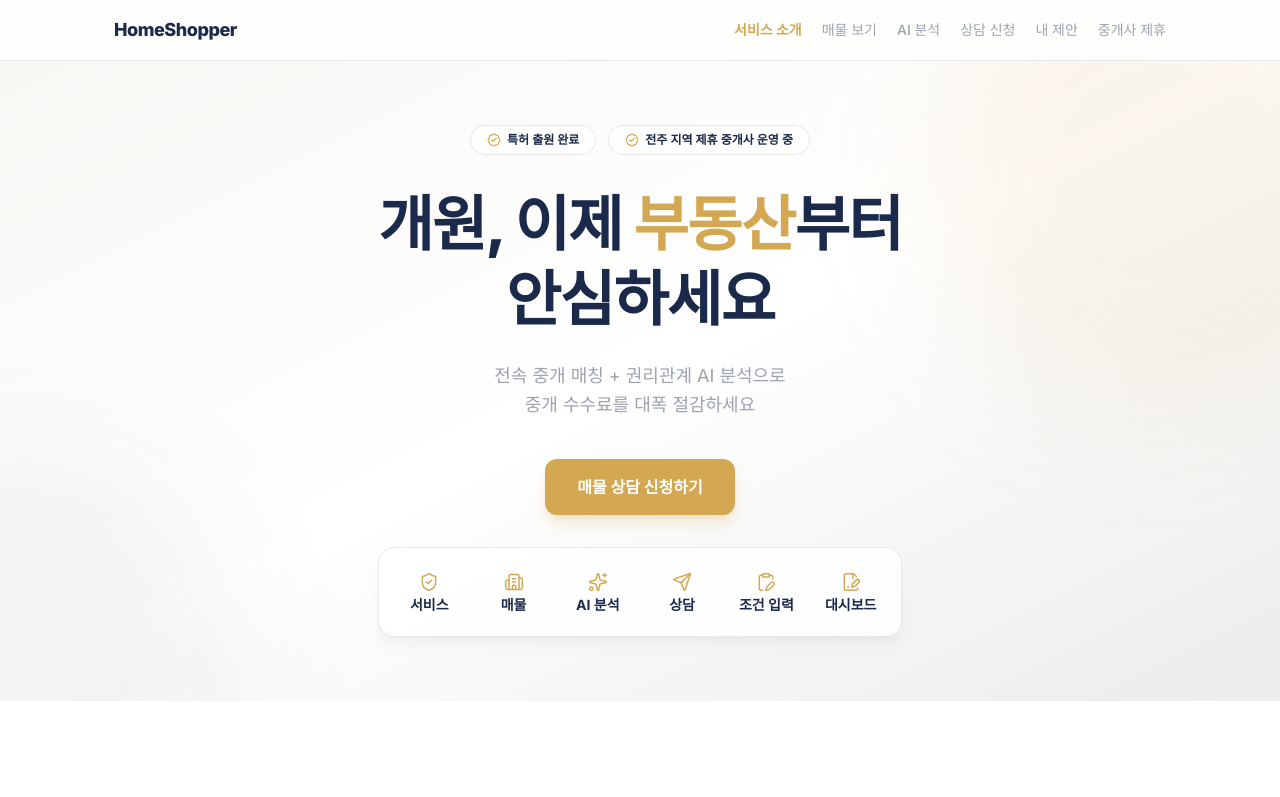
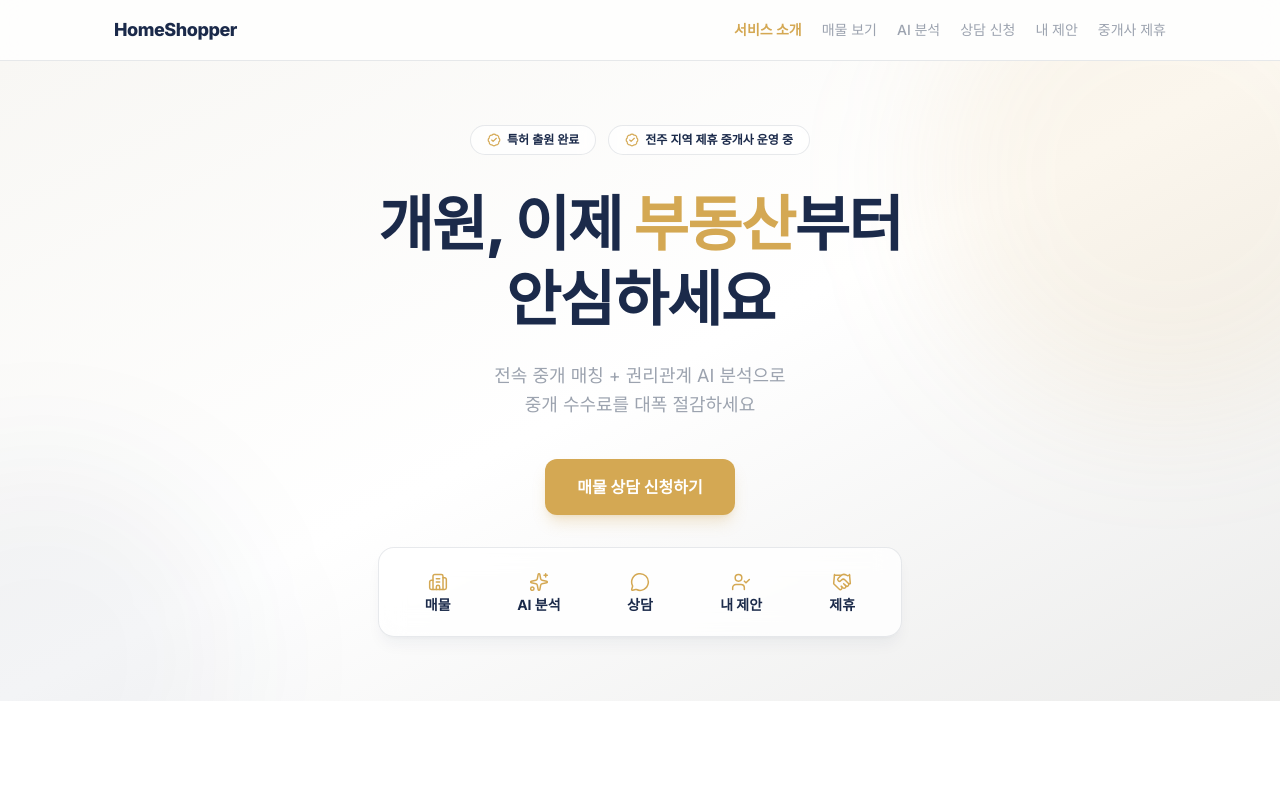
Before and after one commit to younghyun-Ko/HomeShopper.web, a Next.js app: page / in a window 1280 px wide. Shown: the top 797 px of the page. Built offline with nearby package versions, Linux system fonts and the light colour scheme; a web font is replaced by a local one.

Commit message:
Quick Access Modifiction

```diff
--- a/app/page.tsx
+++ b/app/page.tsx
@@ -39,12 +39,11 @@ import {
 } from "lucide-react";
 
 const QUICK_ACCESS_LINKS = [
-  { label: "서비스", href: "#service-intro", icon: ShieldCheck, type: "anchor" },
   { label: "매물", href: "#properties", icon: Building2, type: "anchor" },
   { label: "AI 분석", href: "#ai-analysis", icon: Sparkles, type: "anchor" },
-  { label: "상담", href: "#contact", icon: Send, type: "anchor" },
-  { label: "조건 입력", href: "/offer", icon: ClipboardEdit, type: "page" },
-  { label: "대시보드", href: "/dashboard", icon: FileSignature, type: "page" },
+  { label: "상담", href: "#contact", icon: MessageCircle, type: "anchor" },
+  { label: "내 제안", href: "/dashboard", icon: UserCheck, type: "page" },
+  { label: "제휴", href: "/partner", icon: Handshake, type: "page" },
 ] as const;
 
 /* ═══════════════════════════════════════════════
@@ -97,7 +96,7 @@ function HeroSection() {
           aria-label="빠른 이동"
           className="mx-auto mt-8 w-full max-w-3xl rounded-2xl border border-primary/10 bg-white/80 p-3 shadow-lg shadow-primary/5 backdrop-blur-md"
         >
-          <div className="grid grid-cols-2 gap-2 sm:grid-cols-3 lg:grid-cols-6">
+          <div className="grid grid-cols-2 gap-2 sm:grid-cols-3 lg:grid-cols-5">
             {QUICK_ACCESS_LINKS.map((item) => {
               const Icon = item.icon;
               const className =
```
